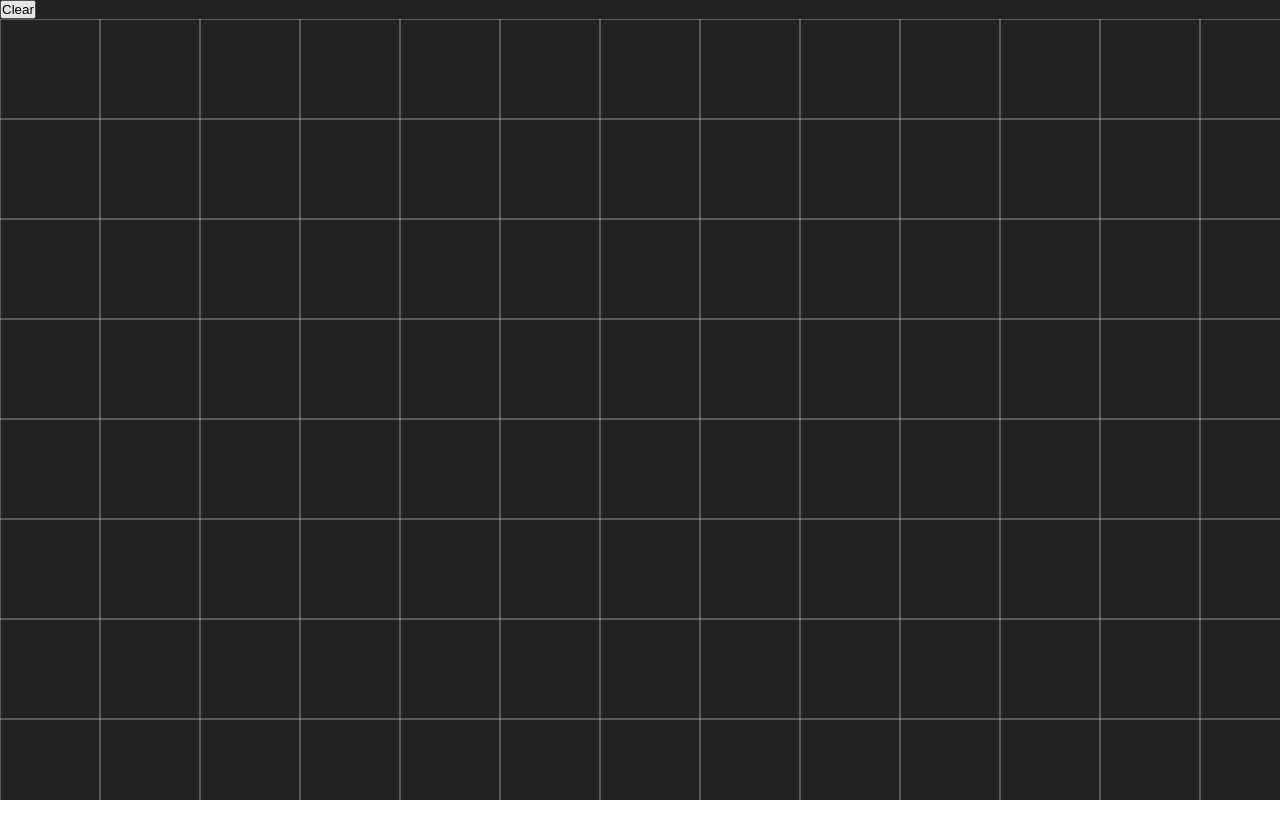
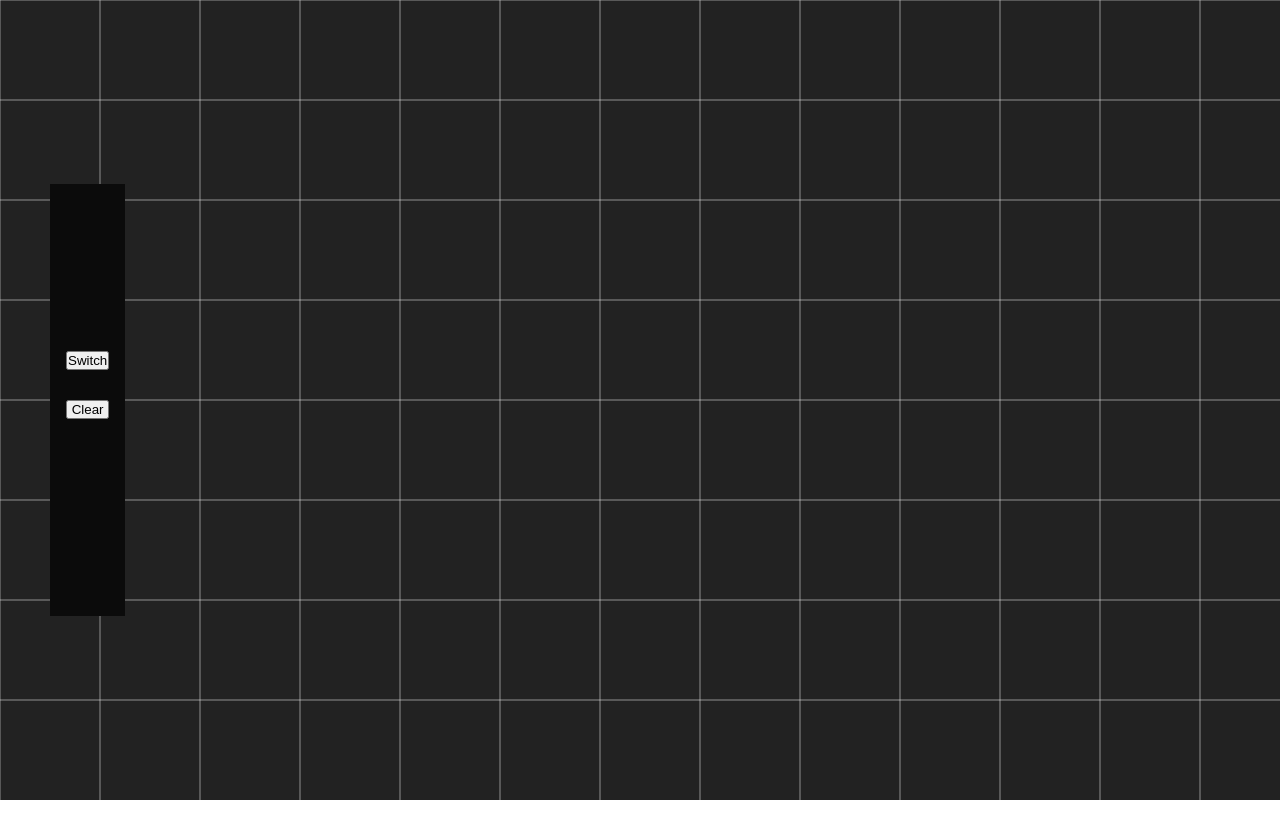
Before and after one commit to muccijacopo/gridsketch, an Angular app: page / in a window 1280 px wide. Built offline with nearby package versions, Linux system fonts and the light colour scheme.

Commit message:
init side panel, state service

```diff
--- a/src/app/app.component.html
+++ b/src/app/app.component.html
@@ -1,6 +1,6 @@
 <div #container class="container" (mousedown)="down($event)" (mouseup)="onMouseUp($event)" (mousemove)="onMouseMove($event)">
-  <button (click)="clearAll()">Clear</button>
-  <svg #svg>
+  <side-panel (clearAll)="clearAll()" (switch)="switch()"></side-panel>
+  <svg #svg [attr.viewBox]="viewBox">
     <line *ngFor="let l of grid"
     class="grid"
     [attr.x1]="l.x1"
--- a/src/app/app.component.ts
+++ b/src/app/app.component.ts
@@ -1,4 +1,5 @@
 import { Component, ElementRef, ViewChild } from '@angular/core';
+import { StateService } from './state.service';
 
 interface Line {
   x1: number;
@@ -20,8 +21,23 @@ export class AppComponent {
   grid: Line[] = [];
   lines: Line[] = [];
 
+  viewBox: string;
+
+  constructor(private stateService: StateService) {
+  }
+
+  ngOnInit() {
+    // setInterval(() => {
+    //   this.viewBox = "0 0 0 0";
+    // }, 3000)
+  }
+
   ngAfterViewInit() {
     this.initGrid();
+  }
+
+  switch() {
+    this.stateService.switch();
   }
 
   getRelativeXY(x: number, y: number) {
--- a/src/app/app.module.ts
+++ b/src/app/app.module.ts
@@ -2,10 +2,12 @@ import { BrowserModule } from '@angular/platform-browser';
 import { NgModule } from '@angular/core';
 
 import { AppComponent } from './app.component';
+import { SidePanelComponent } from './components/side-panel/side-panel.component';
 
 @NgModule({
   declarations: [
-    AppComponent
+    AppComponent,
+    SidePanelComponent
   ],
   imports: [
     BrowserModule
--- /dev/null
+++ b/src/app/components/side-panel/side-panel.component.html
@@ -0,0 +1,2 @@
+<button (click)="switch.emit()">Switch</button>
+<button (click)="clearAll.emit()">Clear</button>
--- /dev/null
+++ b/src/app/components/side-panel/side-panel.component.scss
@@ -0,0 +1,17 @@
+:host {
+    position: absolute;
+    left: 50px;
+    top: 50%;
+    transform: translateY(-50%);
+    background: #0b0b0b;
+    padding: 1rem;
+    height: 50%;
+    max-height: 600px;
+    display: flex;
+    flex-direction: column;
+    justify-content: center;
+}
+
+button {
+    margin-bottom: 30px;
+}
--- /dev/null
+++ b/src/app/components/side-panel/side-panel.component.ts
@@ -0,0 +1,18 @@
+import { Component, EventEmitter, OnInit, Output } from '@angular/core';
+
+@Component({
+  selector: 'side-panel',
+  templateUrl: './side-panel.component.html',
+  styleUrls: ['./side-panel.component.scss']
+})
+export class SidePanelComponent implements OnInit {
+
+  @Output() clearAll = new EventEmitter<void>();
+  @Output() switch = new EventEmitter<void>();
+
+  constructor() { }
+
+  ngOnInit(): void {
+  }
+
+}
--- /dev/null
+++ b/src/app/state.service.ts
@@ -0,0 +1,23 @@
+import { Injectable } from '@angular/core';
+
+interface State {
+  isDragMode: boolean;
+}
+
+@Injectable({
+  providedIn: 'root'
+})
+export class StateService {
+
+  state: State;
+
+  constructor() {
+    this.state = {
+      isDragMode: false
+    }
+  }
+
+  switch() {
+    this.state.isDragMode = !this.state.isDragMode
+  }
+}
--- a/src/index.html
+++ b/src/index.html
@@ -5,7 +5,7 @@
   <title>websketch</title>
   <meta name="viewport" content="width=device-width, initial-scale=1">
   <link rel="icon" type="image/x-icon" href="favicon.ico">
-  <base href="/websketch/">
+  <!-- <base href="/websketch/"> -->
 </head>
 <body>
   <app-root></app-root>
```
Also changed, not shown: 1 other file (tests, documents, lock files or other folders).
